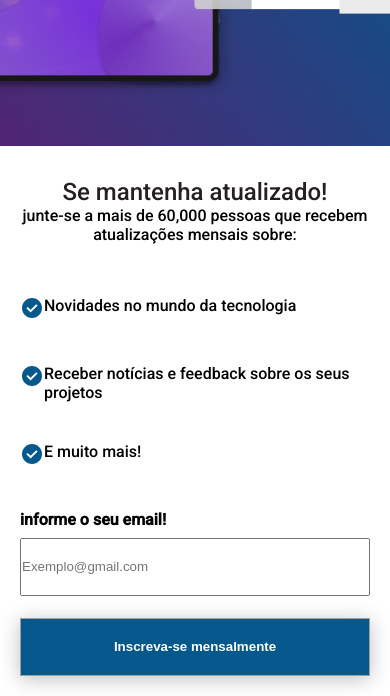
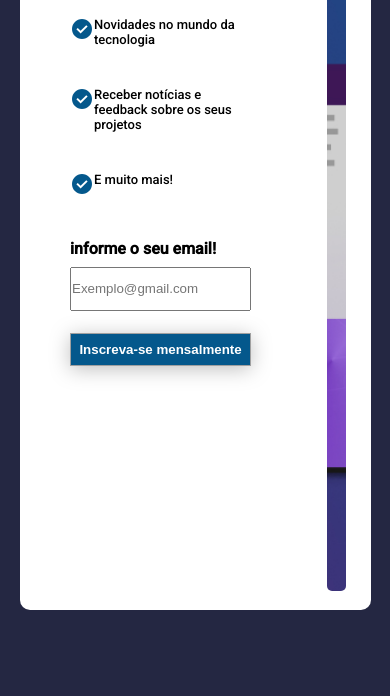
Before and after one commit to JuanHolandaMarques/projeto-newsletters-sing-up, a plain HTML site: page index.html in a window 390 px wide. Shown: the part 192-888 px from the top of the page. After the commit the page ends 844 px from the top, so only its background shows below. Drawn offline with Linux system fonts and the light colour scheme.

Commit message:
media query para desktops

```diff
--- a/css/style.css
+++ b/css/style.css
@@ -11,6 +11,7 @@ body{
   display: flex;
   flex-direction:column;
   align-items: center;
+  justify-content: center;
   gap: 32px;
 
   font-family: 'Roboto', sans-serif;
@@ -85,3 +86,68 @@ form{
 .topicos{
   display: flex;
 }
+
+@media (min-width: 375px) {
+  body{
+    background-color: #242742;
+
+    height: 100vh;
+    width: 100vw;
+  }
+
+  main{
+    display: flex;
+    align-items: center;
+    justify-content: center;
+    flex-direction: row-reverse;
+
+    background-color: white;
+    border-radius: 10px;
+
+    height: 90vh;
+    width: 90vw;
+  }
+
+  #imageOnTop{
+    background-image: url(../imagens/img-top-desktop.jpg);
+    border-radius: 5px;
+    background-position: center;
+    background-repeat: no-repeat;
+    background-size: cover;
+
+    height: 95%;
+    max-width: 400px;
+    margin: 25px;
+  }
+
+  #container{
+    display: flex;
+    flex-direction: column;
+
+    padding: 20px;
+    margin: 3%;
+
+    height: 100%;
+  }
+
+  #aboutTheProject{
+    display: flex;
+    flex-direction: column;
+  }
+
+  #aboutTheProject h1{
+    font-size: 30px;
+    font-style: normal;
+    font-weight: 400;
+  }
+
+  #divForm p{
+    font-size: 13px;
+  }
+
+  #divEmail,
+  #divInputEmail,
+  #email{
+    height: 100%;
+  }
+}
--- a/index.html
+++ b/index.html
@@ -12,9 +12,11 @@
   <title>Sing up Newsletters</title>
 </head>
 <body>
+    <main>
       <div id="imageOnTop">
       </div>
 
+      <div id="container">
         <div id="aboutTheProject">
           <h1>
             Se mantenha atualizado!
@@ -23,9 +25,13 @@
           <p>
             junte-se a mais de 60,000 pessoas que recebem atualizações mensais sobre:
           </p>
+
+
+
+
         </div>
 
-      <form  id="divForm">
+        <form id="divForm">
             <p class="topicos">
               <span>
                 <img src="sgvs/check_circle.svg" alt="simbolo de checado azul">
@@ -59,7 +65,8 @@
             <button type="submit" id="button"> Inscreva-se mensalmente </button>
           </div>
         </form>
-
+      </div>
+    </main>
   <script src="js/script.js"></script>
 </body>
 </html>
```
Lines whose indentation alone changed are shown as unchanged.
